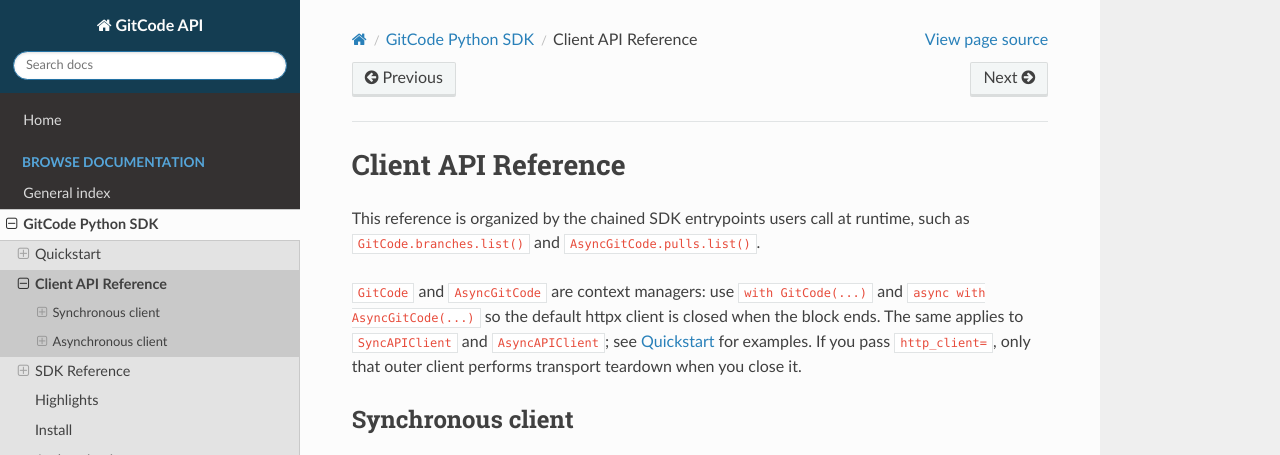
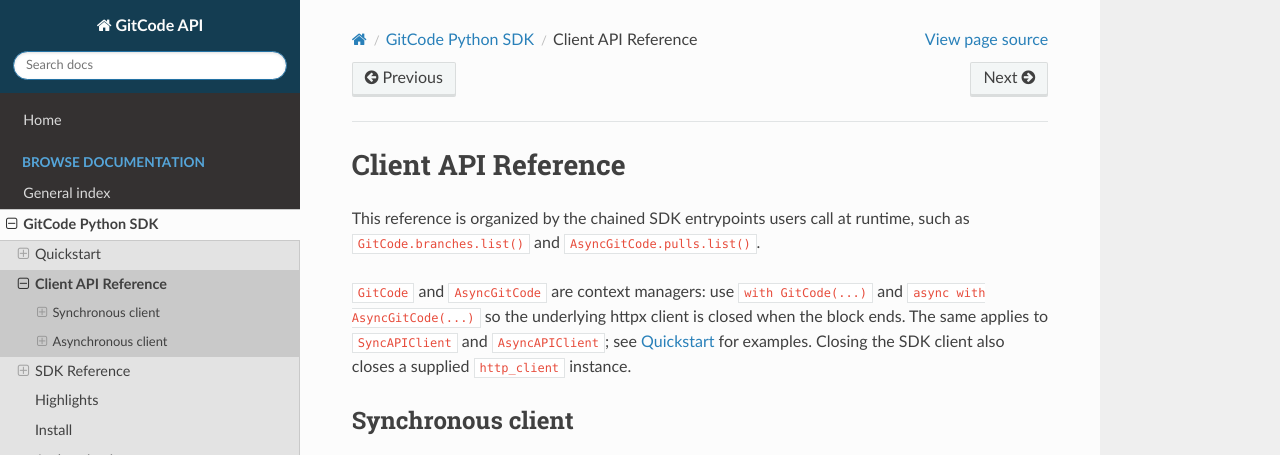
Before and after one commit to Trenza1ore/GitCode-API, a Sphinx documentation site: the page built from docs/sdk/client_api.rst, in a window 1280 px wide and 900 px high, cut to the strip 0-455 px from the top of the window. Built offline with Sphinx 7.4.7 and the Read the Docs theme 3.1.0, drawn with Linux system fonts in a browser that asks for light colours.

Commit message:
fix: clients now close their httpx clients whether it's custom or not

```diff
--- a/docs/sdk/client_api.rst
+++ b/docs/sdk/client_api.rst
@@ -6,10 +6,10 @@
 ``AsyncGitCode.pulls.list()``.
 
 ``GitCode`` and ``AsyncGitCode`` are context managers: use ``with GitCode(...)``
-and ``async with AsyncGitCode(...)`` so the default httpx client is closed when
-the block ends. The same applies to ``SyncAPIClient`` and ``AsyncAPIClient``;
-see :doc:`quickstart` for examples. If you pass ``http_client=``, only that
-outer client performs transport teardown when you close it.
+and ``async with AsyncGitCode(...)`` so the underlying httpx client is closed
+when the block ends. The same applies to ``SyncAPIClient`` and
+``AsyncAPIClient``; see :doc:`quickstart` for examples. Closing the SDK client
+also closes a supplied ``http_client`` instance.
 
 Synchronous client
 ------------------
--- a/docs/sdk/index.rst
+++ b/docs/sdk/index.rst
@@ -57,6 +57,8 @@
 ``AsyncGitCode`` manages an asynchronous ``httpx.AsyncClient`` and supports
 ``await close()``.
 
+Closing the SDK client also closes a supplied ``http_client`` instance.
+
 .. code-block:: python
 
    from gitcode_api import GitCode
--- a/docs/sdk/quickstart.rst
+++ b/docs/sdk/quickstart.rst
@@ -48,9 +48,9 @@
 ----------------
 
 ``GitCode`` / ``AsyncGitCode`` (and ``SyncAPIClient`` / ``AsyncAPIClient``)
-implement synchronous and asynchronous context managers. If the SDK constructed
-the httpx client (you did not pass ``http_client=``), exiting the block closes
-it. If you supply your own client, you must close it yourself.
+implement synchronous and asynchronous context managers. Exiting the block
+closes the underlying httpx client automatically, including a supplied
+``http_client`` instance.
 
 .. code-block:: python
 
```
Also changed, not shown: README.md (+15 -3 lines), README.zh.md (+14 -3 lines), .claude/skills/gitcode-api/SKILL.md, .claude/skills/gitcode-api/references/api-reference.md, 1 other file.
